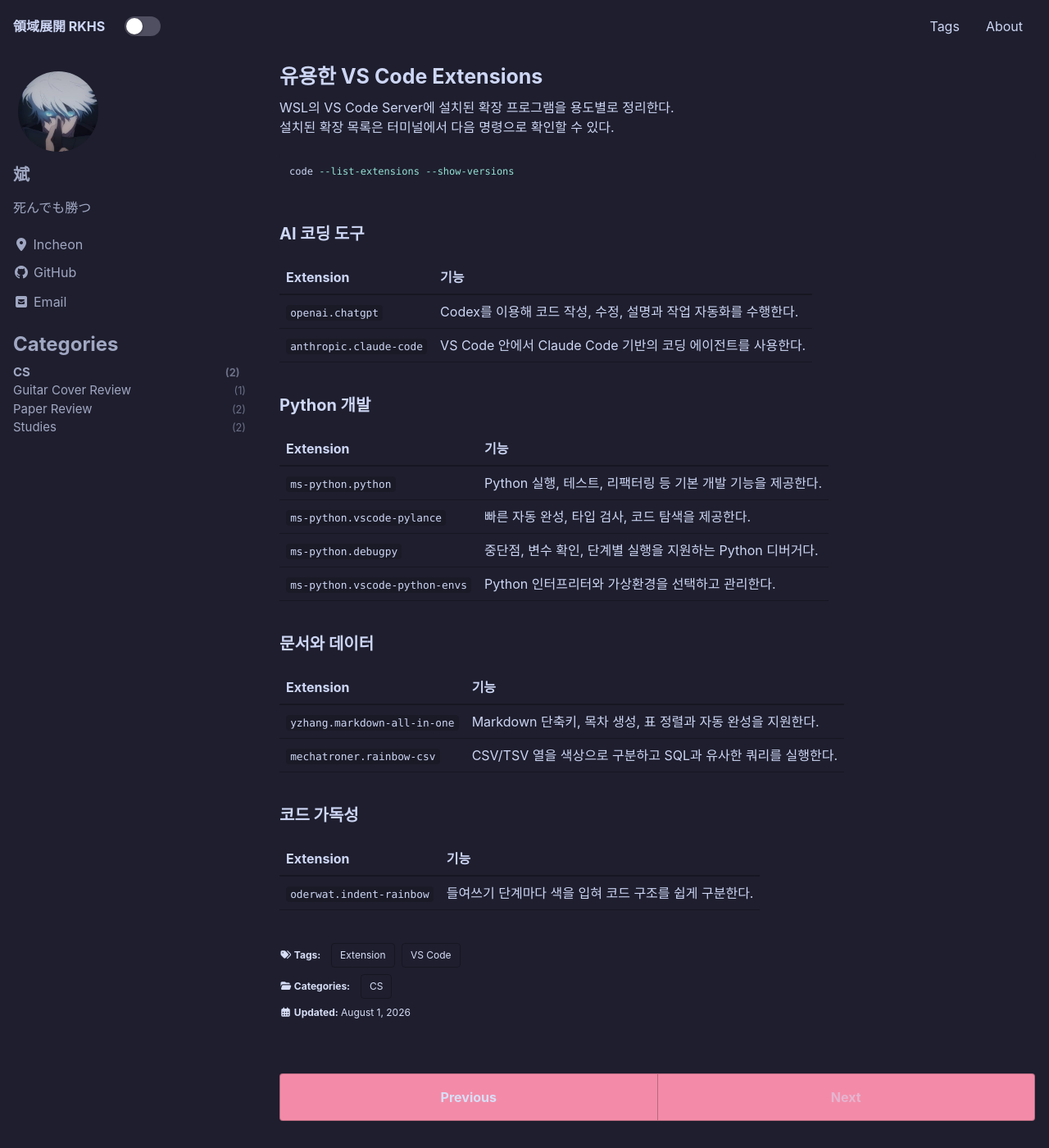
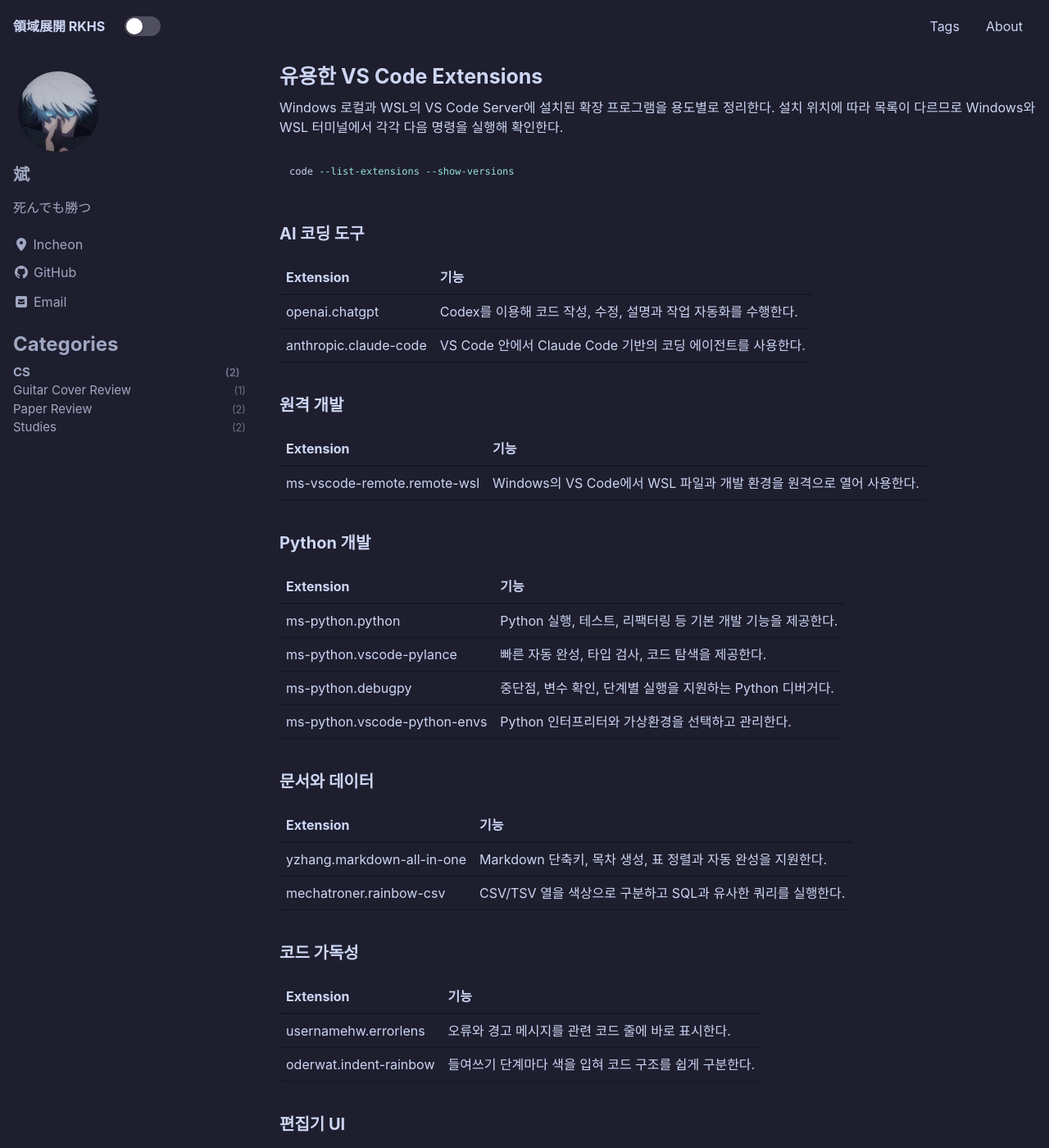
Before and after one commit to ml-bean/ml-bean.github.io, a Jekyll site: the page built from _posts/CS/2026-08-01-Useful-VS-Code-Extensions.md, in a window 1280 px wide and 1400 px high. Shown: the whole window at 82% size. Built offline with Jekyll 4.4.1, drawn with Linux system fonts in a browser that asks for light colours; cached includes are drawn as plain includes; some of the changed text lies outside the part shown.

Commit message:
Update VS Code extension list and table formatting

````diff
--- a/_posts/CS/2026-08-01-Useful-VS-Code-Extensions.md
+++ b/_posts/CS/2026-08-01-Useful-VS-Code-Extensions.md
@@ -15,8 +15,8 @@ classes: wide
 }
 </style>
 
-WSL의 VS Code Server에 설치된 확장 프로그램을 용도별로 정리한다.
-설치된 확장 목록은 터미널에서 다음 명령으로 확인할 수 있다.
+Windows 로컬과 WSL의 VS Code Server에 설치된 확장 프로그램을 용도별로 정리한다.
+설치 위치에 따라 목록이 다르므로 Windows와 WSL 터미널에서 각각 다음 명령을 실행해 확인한다.
 
 ```bash
 code --list-extensions --show-versions
@@ -26,27 +26,40 @@ code --list-extensions --show-versions
 
 | Extension | 기능 |
 | --- | --- |
-| `openai.chatgpt` | Codex를 이용해 코드 작성, 수정, 설명과 작업 자동화를 수행한다. |
-| `anthropic.claude-code` | VS Code 안에서 Claude Code 기반의 코딩 에이전트를 사용한다. |
+| openai.chatgpt | Codex를 이용해 코드 작성, 수정, 설명과 작업 자동화를 수행한다. |
+| anthropic.claude-code | VS Code 안에서 Claude Code 기반의 코딩 에이전트를 사용한다. |
+
+## 원격 개발
+
+| Extension | 기능 |
+| --- | --- |
+| ms-vscode-remote.remote-wsl | Windows의 VS Code에서 WSL 파일과 개발 환경을 원격으로 열어 사용한다. |
 
 ## Python 개발
 
 | Extension | 기능 |
 | --- | --- |
-| `ms-python.python` | Python 실행, 테스트, 리팩터링 등 기본 개발 기능을 제공한다. |
-| `ms-python.vscode-pylance` | 빠른 자동 완성, 타입 검사, 코드 탐색을 제공한다. |
-| `ms-python.debugpy` | 중단점, 변수 확인, 단계별 실행을 지원하는 Python 디버거다. |
-| `ms-python.vscode-python-envs` | Python 인터프리터와 가상환경을 선택하고 관리한다. |
+| ms-python.python | Python 실행, 테스트, 리팩터링 등 기본 개발 기능을 제공한다. |
+| ms-python.vscode-pylance | 빠른 자동 완성, 타입 검사, 코드 탐색을 제공한다. |
+| ms-python.debugpy | 중단점, 변수 확인, 단계별 실행을 지원하는 Python 디버거다. |
+| ms-python.vscode-python-envs | Python 인터프리터와 가상환경을 선택하고 관리한다. |
 
 ## 문서와 데이터
 
 | Extension | 기능 |
 | --- | --- |
-| `yzhang.markdown-all-in-one` | Markdown 단축키, 목차 생성, 표 정렬과 자동 완성을 지원한다. |
-| `mechatroner.rainbow-csv` | CSV/TSV 열을 색상으로 구분하고 SQL과 유사한 쿼리를 실행한다. |
+| yzhang.markdown-all-in-one | Markdown 단축키, 목차 생성, 표 정렬과 자동 완성을 지원한다. |
+| mechatroner.rainbow-csv | CSV/TSV 열을 색상으로 구분하고 SQL과 유사한 쿼리를 실행한다. |
 
 ## 코드 가독성
 
 | Extension | 기능 |
 | --- | --- |
-| `oderwat.indent-rainbow` | 들여쓰기 단계마다 색을 입혀 코드 구조를 쉽게 구분한다. |
+| usernamehw.errorlens | 오류와 경고 메시지를 관련 코드 줄에 바로 표시한다. |
+| oderwat.indent-rainbow | 들여쓰기 단계마다 색을 입혀 코드 구조를 쉽게 구분한다. |
+
+## 편집기 UI
+
+| Extension | 기능 |
+| --- | --- |
+| pkief.material-icon-theme | 파일과 폴더 종류를 구분하기 쉬운 Material Design 아이콘을 적용한다. |
````
